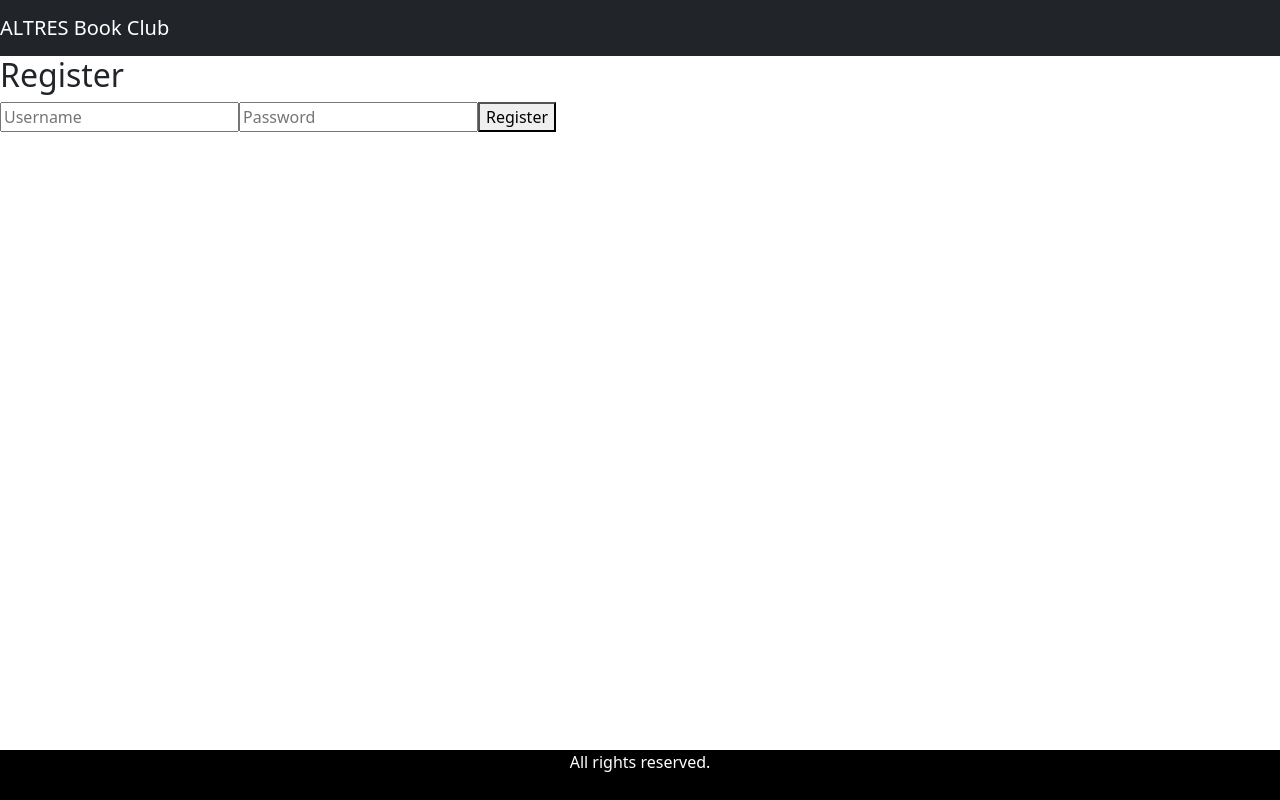
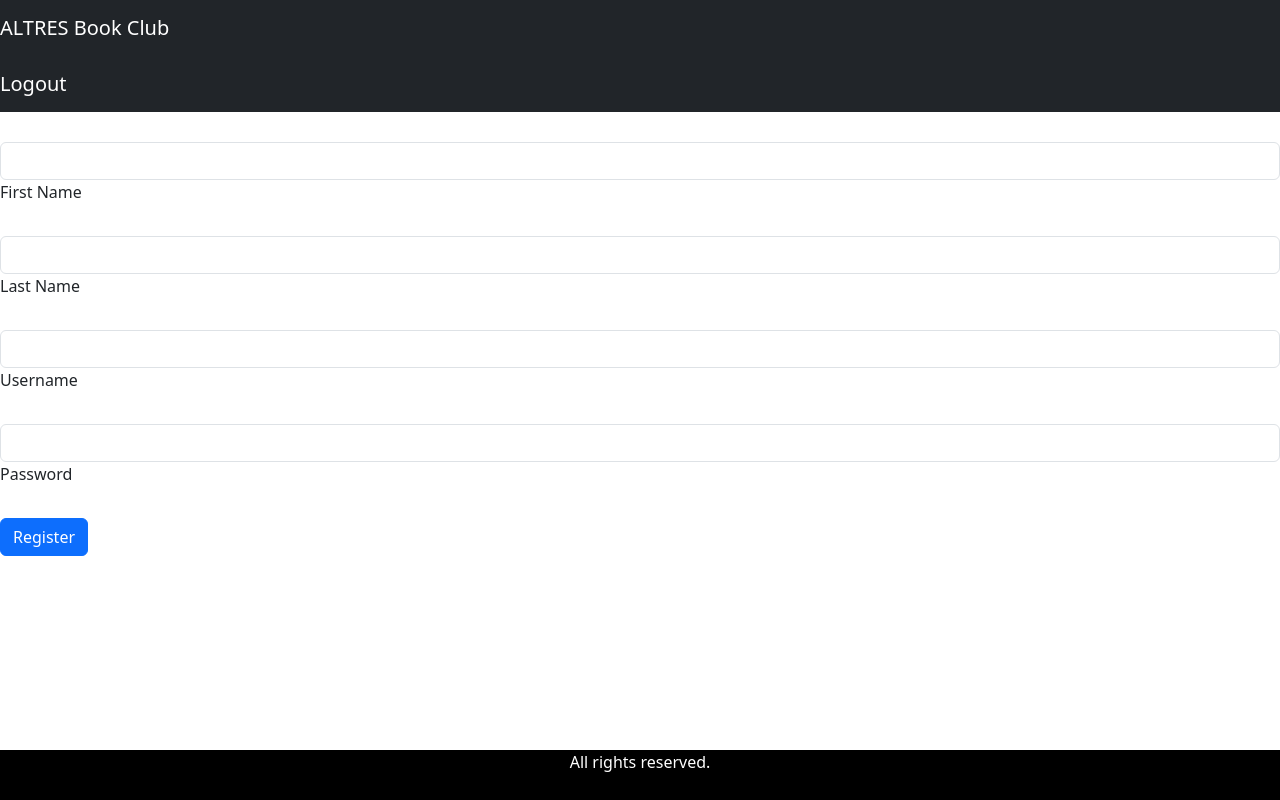
Before and after one commit to pawarsb8698/bms-frontend, a React (Vite) app: page /register in a window 1280 px wide. Built offline with nearby package versions, Linux system fonts and the light colour scheme.

Commit message:
Login, register, logout changes. HTTP-cookies implemented.

```diff
--- a/src/Components/HeaderComponent.jsx
+++ b/src/Components/HeaderComponent.jsx
@@ -1,13 +1,28 @@
-import React from 'react'
+import React from "react";
+import { useNavigate } from "react-router-dom";
 
 export const HeaderComponent = () => {
+  const navigate = useNavigate();
+
+  const logout = (event) => {
+    event.preventDefault();
+    navigate("/login");
+  };
+
   return (
     <div>
       <header>
-        <nav className='navbar navbar-dark bg-dark'>
-          <a className='navbar-brand' href='#'>ALTRES Book Club</a>
+        <nav className="navbar navbar-dark bg-dark">
+          <a className="navbar-brand" href="#">
+            ALTRES Book Club
+          </a>
+        </nav>
+        <nav className="navbar navbar-dark bg-dark">
+          <a className="navbar-brand" href="#" onClick={logout}>
+            Logout
+          </a>
         </nav>
       </header>
     </div>
-  )
-}
+  );
+};
--- a/src/Components/Login.jsx
+++ b/src/Components/Login.jsx
@@ -1,38 +1,78 @@
-import { useState } from 'react';
-import api from '../services/axios';
-import { useNavigate } from 'react-router-dom';
+import React, { useState } from "react";
+import { useNavigate } from "react-router-dom";
+import request from "../services/axios";
 
-function Login() {
-  const [form, setForm] = useState({ username: '', password: '' });
+export default function Login() {
+  const [login, setLogin] = useState("");
+  const [password, setPassword] = useState("");
   const navigate = useNavigate();
 
-  const handleChange = e => {
-    setForm({ ...form, [e.target.name]: e.target.value });
-  };
-
-  const handleSubmit = async e => {
-    e.preventDefault();
-    try {
-      const res = await api.post('/login', form);
-      const token = res.data.token; // assuming JWT is returned as { token: "..." }
-      localStorage.setItem('token', token);
-      alert('Login successful');
-      navigate('/books'); // or wherever
-    } catch (err) {
-      alert(err.response?.data || 'Login failed');
+  const onChangeHandler = (event) => {
+    const { name, value } = event.target;
+    if (name === "login") {
+      setLogin(value);
+    } else if (name === "password") {
+      setPassword(value);
     }
   };
 
+  const onLogin = (event) => {
+    event.preventDefault();
+    request("POST", "/login", { login, password })
+      .then((response) => {
+        navigate("/books");
+      })
+      .catch((error) => {
+        console.error("Invalid credentials.");
+        navigate("/login");
+      });
+  };
+
+  const redirectToRegister = (event) => {
+    event.preventDefault();
+    navigate("/register");
+  };
+
   return (
-    <div>
-      <h2>Login</h2>
-      <form onSubmit={handleSubmit}>
-        <input name="username" placeholder="Username" onChange={handleChange} />
-        <input name="password" type="password" placeholder="Password" onChange={handleChange} />
-        <button type="submit">Login</button>
-      </form>
-    </div>
+    <form onSubmit={onLogin} style={{ marginTop: "30px" }}>
+      <div className="form-outline mb-4">
+        <input
+          type="text"
+          id="loginName"
+          name="login"
+          className="form-control"
+          value={login}
+          onChange={onChangeHandler}
+        />
+        <label className="form-label" htmlFor="loginName">
+          Username
+        </label>
+      </div>
+
+      <div className="form-outline mb-4">
+        <input
+          type="password"
+          id="loginPassword"
+          name="password"
+          className="form-control"
+          value={password}
+          onChange={onChangeHandler}
+        />
+        <label className="form-label" htmlFor="loginPassword">
+          Password
+        </label>
+      </div>
+
+      <button type="submit" className="btn btn-primary btn-block mb-4">
+        Login
+      </button>
+
+      <p>
+        New user?{" "}
+        <a href="#" onClick={redirectToRegister}>
+          Register
+        </a>
+      </p>
+    </form>
   );
 }
-
-export default Login;
--- a/src/Components/Register.jsx
+++ b/src/Components/Register.jsx
@@ -1,33 +1,98 @@
-import { useState } from 'react';
-import api from '../services/axios';
+import React, { useState } from "react";
+import { useNavigate } from "react-router-dom";
+import request from "../services/axios";
 
-function Register() {
-  const [form, setForm] = useState({ username: '', password: '' });
+export default function Register() {
+  const [formData, setFormData] = useState({
+    firstName: "",
+    lastName: "",
+    login: "",
+    password: "",
+  });
 
-  const handleChange = e => {
-    setForm({ ...form, [e.target.name]: e.target.value });
+  const navigate = useNavigate();
+
+  const onChangeHandler = (event) => {
+    const { name, value } = event.target;
+    setFormData((prevState) => ({
+      ...prevState,
+      [name]: value,
+    }));
   };
 
-  const handleSubmit = async e => {
-    e.preventDefault();
-    try {
-      const res = await api.post('/register', form);
-      alert('Registration successful');
-    } catch (err) {
-      alert(err.response?.data || 'Registration failed');
-    }
+  const onRegister = (event) => {
+    event.preventDefault();
+    request("POST", "/register", formData)
+      .then((response) => {
+        navigate("/books");
+      })
+      .catch((error) => {
+        console.error("Invalid credentials.");
+        navigate("/register");
+      });
   };
 
   return (
-    <div>
-      <h2>Register</h2>
-      <form onSubmit={handleSubmit}>
-        <input name="username" placeholder="Username" onChange={handleChange} />
-        <input name="password" type="password" placeholder="Password" onChange={handleChange} />
-        <button type="submit">Register</button>
-      </form>
-    </div>
+    <form onSubmit={onRegister} style={{ marginTop: "30px" }}>
+      <div className="form-outline mb-4">
+        <input
+          type="text"
+          id="firstName"
+          name="firstName"
+          className="form-control"
+          onChange={onChangeHandler}
+          value={formData.firstName}
+        />
+        <label className="form-label" htmlFor="firstName">
+          First Name
+        </label>
+      </div>
+
+      <div className="form-outline mb-4">
+        <input
+          type="text"
+          id="lastName"
+          name="lastName"
+          className="form-control"
+          onChange={onChangeHandler}
+          value={formData.lastName}
+        />
+        <label className="form-label" htmlFor="lastName">
+          Last Name
+        </label>
+      </div>
+
+      <div className="form-outline mb-4">
+        <input
+          type="text"
+          id="loginName"
+          name="login"
+          className="form-control"
+          onChange={onChangeHandler}
+          value={formData.login}
+        />
+        <label className="form-label" htmlFor="loginName">
+          Username
+        </label>
+      </div>
+
+      <div className="form-outline mb-4">
+        <input
+          type="password"
+          id="loginPassword"
+          name="password"
+          className="form-control"
+          onChange={onChangeHandler}
+          value={formData.password}
+        />
+        <label className="form-label" htmlFor="loginPassword">
+          Password
+        </label>
+      </div>
+
+      <button type="submit" className="btn btn-primary btn-block mb-4">
+        Register
+      </button>
+    </form>
   );
 }
-
-export default Register;
--- a/src/services/BookService.js
+++ b/src/services/BookService.js
@@ -1,25 +1,30 @@
 import axios from "axios";
 
-const REST_API_BASE_URL = 'http://localhost:8080/api/books';
+const REST_API_BASE_URL = "http://localhost:8080/api/books";
 
 export const listBooks = () => {
-    return axios.get(REST_API_BASE_URL);
-}
+  return axios.get(REST_API_BASE_URL, { withCredentials: true });
+};
 
 export const createBook = (formData) => {
-    return axios.post(REST_API_BASE_URL, formData, {
-        headers: {
-            'Content-Type': 'multipart/form-data'
-        }
-    });
-}
+  return axios.post(REST_API_BASE_URL, formData, {
+    headers: {
+      "Content-Type": "multipart/form-data",
+    },
+    withCredentials: true,
+  });
+};
 
-export const getBook = (bookId) => axios.get(REST_API_BASE_URL + '/' + bookId);
+export const getBook = (bookId) =>
+  axios.get(REST_API_BASE_URL + "/" + bookId, { withCredentials: true });
 
-export const updateBook = (bookId, formData) => axios.put(REST_API_BASE_URL + '/' + bookId, formData, {
+export const updateBook = (bookId, formData) =>
+  axios.put(REST_API_BASE_URL + "/" + bookId, formData, {
     headers: {
-        'Content-Type': 'multipart/form-data'
-    }
-});
+      "Content-Type": "multipart/form-data",
+    },
+    withCredentials: true,
+  });
 
-export const deleteBook = (bookId) => axios.delete(REST_API_BASE_URL + '/' + bookId);
+export const deleteBook = (bookId) =>
+  axios.delete(REST_API_BASE_URL + "/" + bookId, { withCredentials: true });
--- a/src/services/axios.js
+++ b/src/services/axios.js
@@ -1,16 +1,19 @@
 // axios.js
-import axios from 'axios';
+import axios from "axios";
 
-const api = axios.create({
-  baseURL: 'http://localhost:8080',
-});
+axios.defaults.baseURL = "http://localhost:8080";
+axios.defaults.headers.post["Content-Type"] = "application/json";
 
-api.interceptors.request.use(config => {
-  const token = localStorage.getItem('token');
-  if (token) {
-    config.headers.Authorization = `Bearer ${token}`;
-  }
-  return config;
-});
+axios.defaults.withCredentials = true;
 
-export default api;
+// Define request function
+const request = (method, url, data) => {
+  return axios({
+    method: method,
+    url: url,
+    data: data,
+  });
+};
+
+// Export it correctly
+export default request;
```
Also changed, not shown: 1 other file (tests, documents, lock files or other folders).
